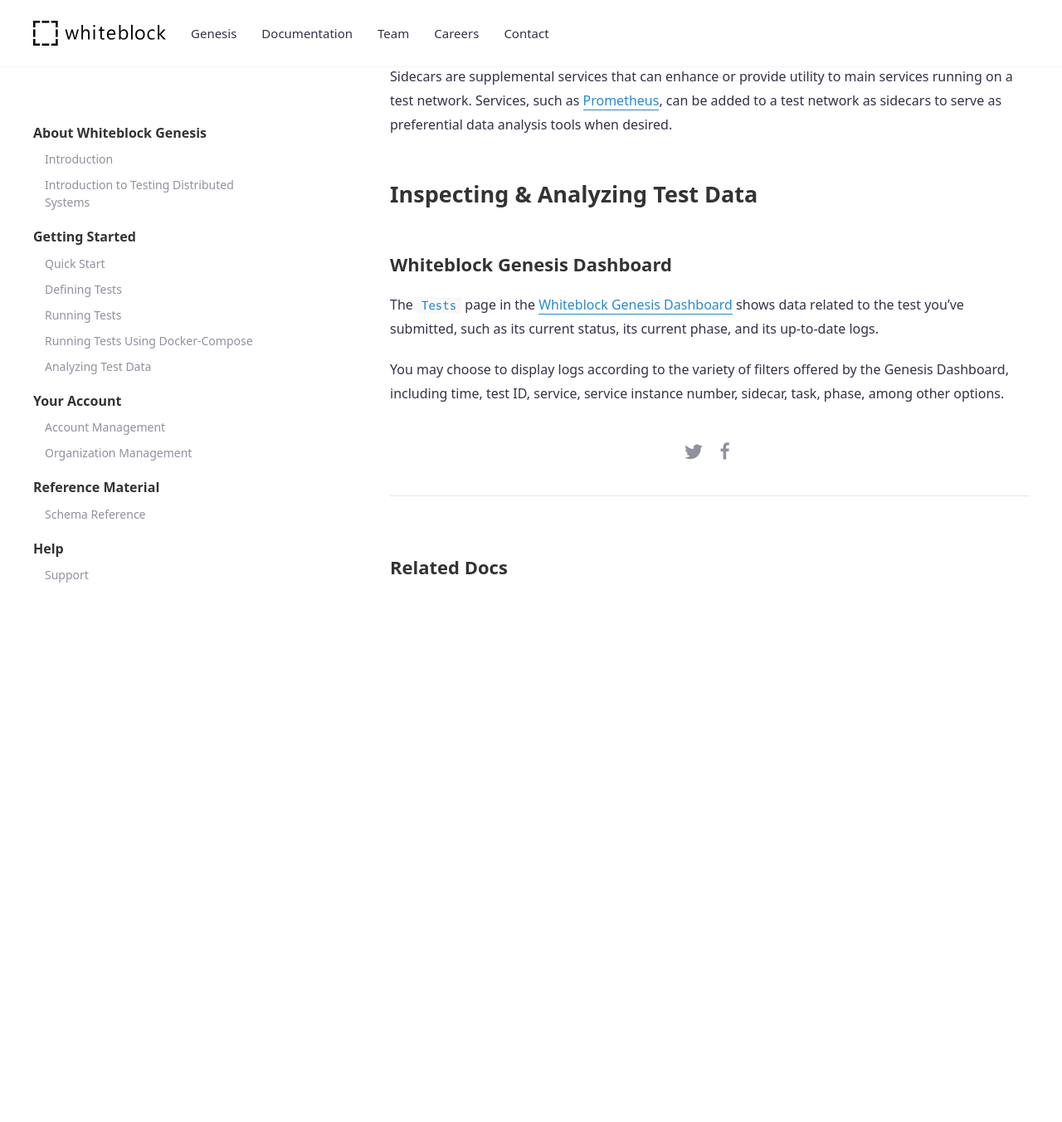
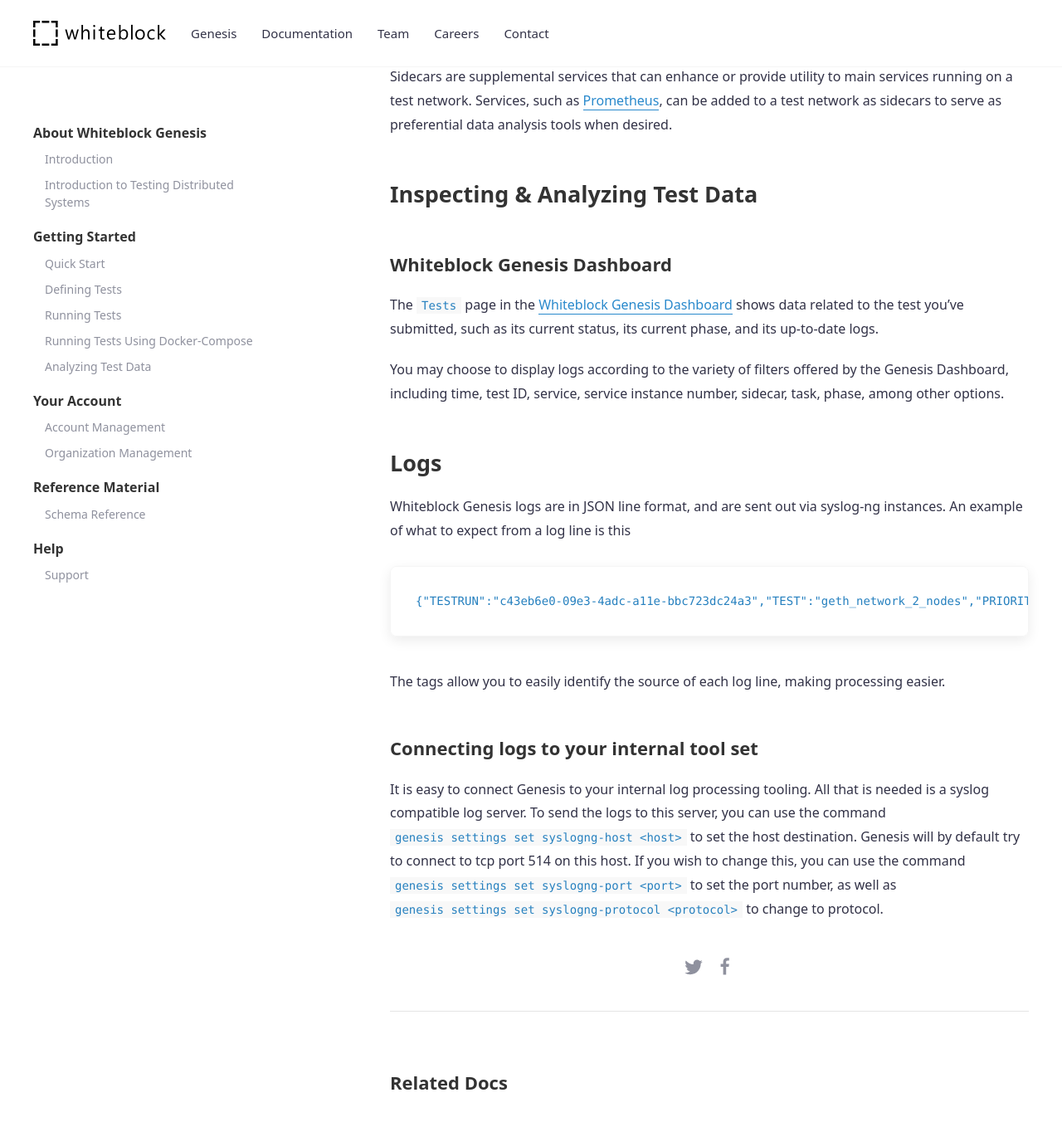
Before and after one commit to whiteblock/genesis-docs, a Jekyll site: the page built from _docs/analyzing_test_data.md, in a window 1280 px wide and 1400 px high, scrolled down 680 px. Shown: the top 1352 px of the window at 83% size. Built offline with Jekyll 4.4.1, drawn with Linux system fonts in a browser that asks for light colours; before the commit the page ends 1459 px from its top, so only the background shows below that.

````diff
--- a/_docs/analyzing_test_data.md
+++ b/_docs/analyzing_test_data.md
@@ -23,3 +23,14 @@ Sidecars are supplemental services that can enhance or provide utility to main s
 The `Tests` page in the [Whiteblock Genesis Dashboard](https://www.genesis.whiteblock.io/login) shows data related to the test you've submitted, such as its current status, its current phase, and its up-to-date logs.
 
 You may choose to display logs according to the variety of filters offered by the Genesis Dashboard, including time, test ID, service, service instance number, sidecar, task, phase, among other options.
+
+
+## Logs
+Whiteblock Genesis logs are in JSON line format, and are sent out via syslog-ng instances. An example of what to expect from a log line is this
+```
+{"TESTRUN":"c43eb6e0-09e3-4adc-a11e-bbc723dc24a3","TEST":"geth_network_2_nodes","PRIORITY":"3","PHASE":"start","ORG":"e6bec93a-8fda-11ea-86e0-42010a90000d","NAME":"geth1-service0","MESSAGE":"INFO [05-13|14:05:45.132] Generating DAG in progress               epoch=1 percentage=39 elapsed=16.265s","IMAGE_NAME":"ethereum/client-go:alltools-latest","CONTAINER_TAG":"9bb1f8a9e6c0","CONTAINER_NAME":"geth1-service0"}
+```
+The tags allow you to easily identify the source of each log line, making processing easier.
+
+### Connecting logs to your internal tool set
+It is easy to connect Genesis to your internal log processing tooling. All that is needed is a syslog compatible log server. To send the logs to this server, you can use the command `genesis settings set syslogng-host <host>` to set the host destination. Genesis will by default try to connect to tcp port 514 on this host. If you wish to change this, you can use the command `genesis settings set syslogng-port <port>` to set the port number, as well as  `genesis settings set syslogng-protocol <protocol>` to change to protocol.
````
Also changed, not shown: _docs/authentication.md (added, +10 -0 lines).
